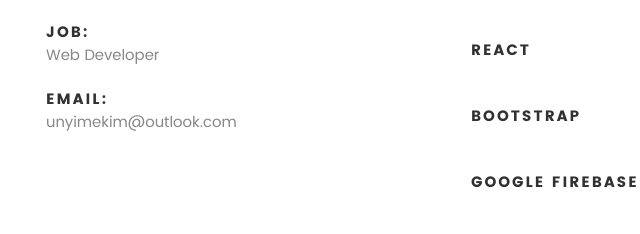
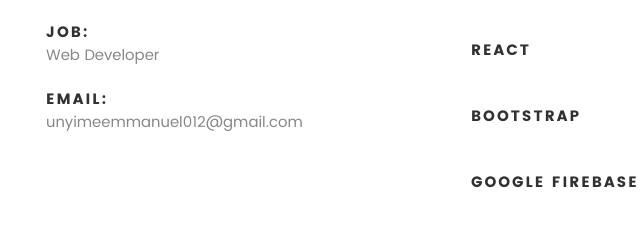
Before and after one commit to Uny1me/portfolio-main, a plain HTML site: page index.html in a window 1280 px wide. Shown: the part 1466-1700 px from the top of the page, 189-829 px from the left. Drawn offline with Linux system fonts and the light colour scheme; files whose address does not match are found by name.

Commit message:
Update index.html

```diff
--- a/index.html
+++ b/index.html
@@ -140,7 +140,7 @@
 
    				<li>
    					<strong>Email:</strong>
-   					<span>unyimekim@outlook.com</span>
+   					<span>unyimeemmanuel012@gmail.com</span>
    				</li>
 
    			</ul> <!-- /info-list -->
```
